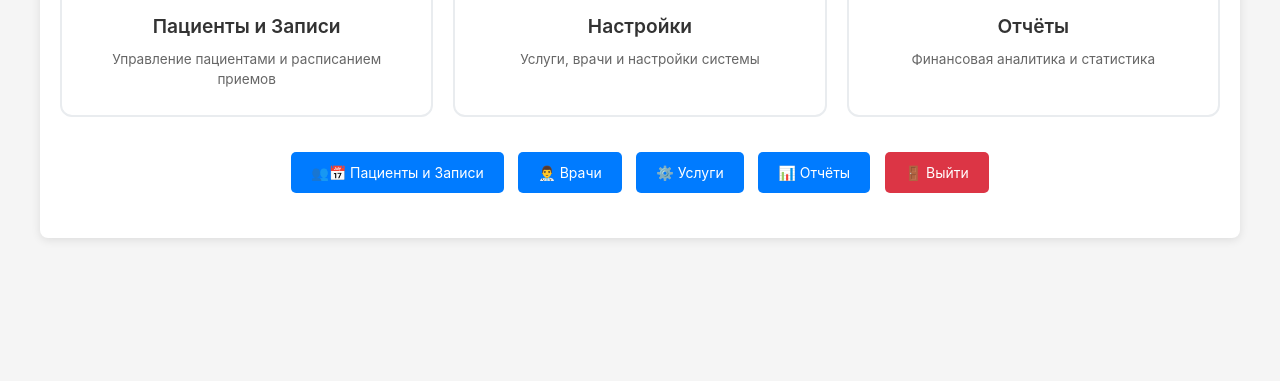
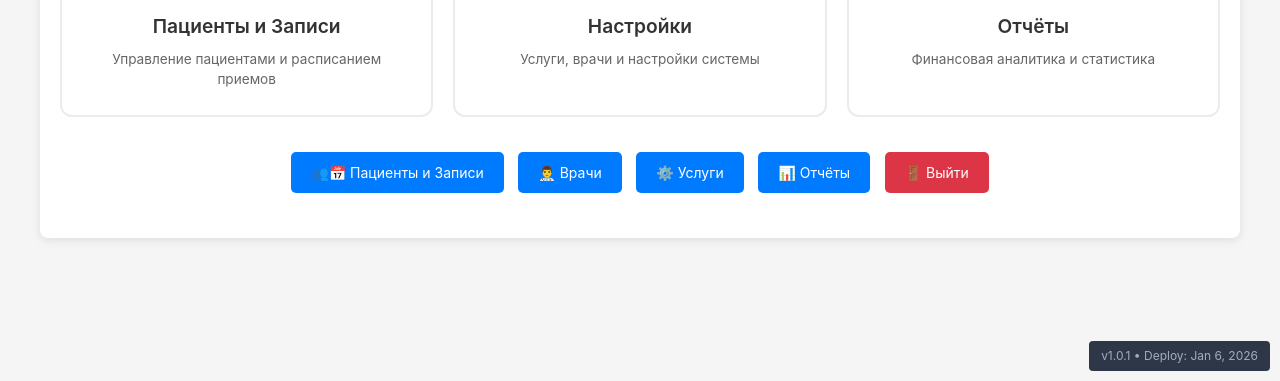
Before and after one commit to sdk17/crmstom, a plain HTML site: page static/index.html in a window 1280 px wide. Shown: the part 419-800 px from the top of the page. Drawn offline with Linux system fonts and the light colour scheme; no server answers; sample sign-in values are in the browser's storage.

Commit message:
test deploy

```diff
--- a/static/index.html
+++ b/static/index.html
@@ -57,6 +57,10 @@
 
     <div id="toast"></div>
 
+    <div style="position:fixed;bottom:10px;right:10px;background:#2d3748;color:#a0aec0;padding:6px 12px;border-radius:4px;font-size:12px;">
+        v1.0.1 • Deploy: Jan 6, 2026
+    </div>
+
     <script src="/static/js/common.js"></script>
     <script>
         document.addEventListener('DOMContentLoaded', async () => {
```
